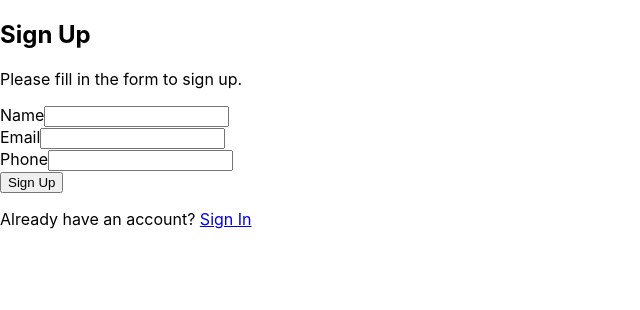
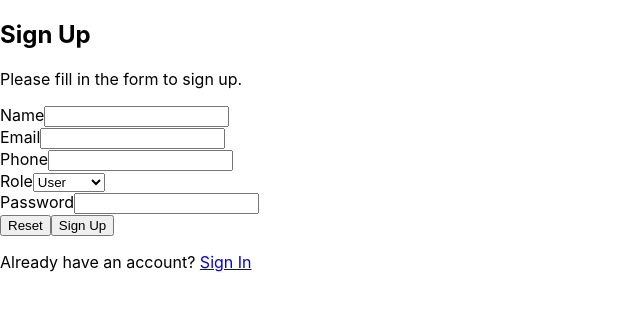
Before and after one commit to Deepanshu18099/Blockchain_cs731, a React (Create React App) app in the folder frontend/: page /signup in a window 1280 px wide. Shown: the top 310 px of the page, without its empty margins (0-640 px from the left). Built offline with nearby package versions, Linux system fonts and the light colour scheme.

Commit message:
auth comp

```diff
--- a/frontend/src/App.js
+++ b/frontend/src/App.js
@@ -2,6 +2,7 @@
 import './App.css';
 import Signup from './containers/Singup.js';
 import SignIn from './containers/Signin.js';
+import Home from './containers/Home.js';
 import { Route, Routes } from 'react-router-dom';
 
 function App() {
@@ -37,6 +38,7 @@ function App() {
       } />
       <Route path="/signup" element={<Signup />} />
       <Route path="/signin" element={<SignIn />} />
+      <Route path="/home" element={<Home />} />
       {/* Add more routes as needed */}
     </Routes>
 
--- /dev/null
+++ b/frontend/src/containers/Authcontext.js
@@ -0,0 +1,52 @@
+import React, { createContext, useContext, useState, useEffect } from "react";
+
+const AuthContext = createContext();
+
+export function AuthProvider({ children }) {
+  const [token, setToken] = useState(null);
+  const [userId, setUserId] = useState(null);
+  const [role, setRole] = useState(null);
+
+  // Load from localStorage on mount
+  useEffect(() => {
+    const storedToken = localStorage.getItem("token");
+    const storedUserId = localStorage.getItem("userid");
+    const storedRole = localStorage.getItem("role");
+
+    if (storedToken && storedUserId && storedRole) {
+      setToken(storedToken);
+      setUserId(storedUserId);
+      setRole(storedRole);
+    }
+  }, []);
+
+  const login = (token, userId, role) => {
+    setToken(token);
+    setUserId(userId);
+    setRole(role);
+
+    localStorage.setItem("token", token);
+    localStorage.setItem("userid", userId);
+    localStorage.setItem("role", role);
+  };
+
+  const logout = () => {
+    setToken(null);
+    setUserId(null);
+    setRole(null);
+
+    localStorage.removeItem("token");
+    localStorage.removeItem("userid");
+    localStorage.removeItem("role");
+  };
+
+  return (
+    <AuthContext.Provider value={{ token, userId, role, login, logout }}>
+      {children}
+    </AuthContext.Provider>
+  );
+}
+
+export function useAuth() {
+  return useContext(AuthContext);
+}
--- /dev/null
+++ b/frontend/src/containers/Home.js
@@ -0,0 +1,37 @@
+// tailwind css will be used for styling, basic structure
+import React from 'react';
+
+
+// simple dashboard page showing the application details
+import { Link } from "react-router-dom";
+import { useAuth } from "./Authcontext";  // import
+
+function Home() {
+  const { userId, role } = useAuth();  // get values from context
+
+  return (
+    <div className="flex items-center justify-center min-h-screen bg-gray-100">
+      <div className="bg-white p-6 rounded shadow-md w-80">
+        <h2 className="text-lg font-semibold mb-4">Welcome to the App</h2>
+        {userId ? (
+          <div>
+            <p className="mb-4">User ID: {userId}</p>
+            <p className="mb-4">Role: {role}</p>
+          </div>
+        ) : (
+          <div>
+            <p className="mb-4">Please sign up or sign in to continue.</p>
+            <Link to="/signup" className="text-blue-500 hover:underline">
+              Sign Up
+            </Link>
+            <Link to="/signin" className="text-blue-500 hover:underline ml-2">
+              Sign In
+            </Link>
+          </div>
+        )}
+      </div>
+    </div>
+  );
+}
+
+export default Home;
--- a/frontend/src/containers/Signin.js
+++ b/frontend/src/containers/Signin.js
@@ -1,24 +1,43 @@
-// this will be sign in page for hyperledger page, signing using userid, pvt key and recieve token from api
+// this will be sign in page for hyperledger page, signing using email and password and will return jwt token
 // tailwind css will be used for styling, basic structure
 import React, { useState } from 'react';
 import axios from 'axios';
-
+import { useNavigate } from 'react-router-dom';
+import { useEffect } from 'react';
+import { useAuth } from "./Authcontext";  // import
 
 const Signin = () => {
-  const [userId, setUserId] = useState('');
-  const [pvtKey, setPvtKey] = useState('');
-  const [token, setToken] = useState(null);
+  const [email, setEmail] = useState("");
+  const [password, setPassword] = useState("");
+  const [loading, setLoading] = useState(false);
+  const [errors, setErrors] = useState({ api: "" });
+  const navigate = useNavigate();
+  const { login } = useAuth();   // get login function
 
   const handleSubmit = async (e) => {
     e.preventDefault();
+    setLoading(true);
+    const apiurl = process.env.REACT_APP_API_URL;
     try {
-      const response = await axios.post('http://localhost:5000/signin', {
-        userId,
-        pvtKey,
-      });
-      setToken(response.data.token);
+      const response = await axios.post(`${apiurl}ledger/login`, { email, password });
+
+      if (response.status !== 200) {
+        setErrors({ api: "Error signing in" });
+        return;
+      }
+
+      console.log("Response from API:", response.data);
+
+      const { token, role, userid } = response.data;
+
+      login(token, userid, role);  // update context + localStorage
+
+      navigate("/home");
     } catch (error) {
-      console.error('Error signing in:', error);
+      console.error("Error signing in:", error);
+      setErrors({ api: "Invalid credentials" });
+    } finally {
+      setLoading(false);
     }
   };
 
@@ -26,34 +45,52 @@ const Signin = () => {
     <div className="flex items-center justify-center min-h-screen bg-gray-100">
       <div className="bg-white p-6 rounded shadow-md w-80">
         <h2 className="text-lg font-semibold mb-4">Sign In</h2>
+        <p className="mb-4">Please fill in the form to sign in.</p>
         <form onSubmit={handleSubmit}>
           <div className="mb-4">
-            <label htmlFor="userId" className="block text-sm font-medium text-gray-700">User ID</label>
+            <label htmlFor="email" className="block text-sm font-medium text-gray-700">
+              Email
+            </label>
             <input
-              type="text"
-              id="userId"
-              value={userId}
-              onChange={(e) => setUserId(e.target.value)}
+              type="email"
+              id="email"
+              value={email}
+              onChange={(e) => setEmail(e.target.value)}
               required
               className="mt-1 block w-full border border-gray-300 rounded px-3 py-2 focus:outline-none focus:ring focus:ring-blue-500"
+              disabled={loading}
             />
           </div>
           <div className="mb-4">
-            <label htmlFor="pvtKey" className="block text-sm font-medium text-gray-700">Private Key</label>
+            <label htmlFor="password" className="block text-sm font-medium text-gray-700">
+              Password
+            </label>
             <input
               type="password"
-              id="pvtKey"
-              value={pvtKey}
-              onChange={(e) => setPvtKey(e.target.value)}
+              id="password"
+              value={password}
+              onChange={(e) => setPassword(e.target.value)}
               required
               className="mt-1 block w-full border border-gray-300 rounded px-3 py-2 focus:outline-none focus:ring focus:ring-blue-500"
+              disabled={loading}
             />
           </div>
-          <button type="submit" className="w-full bg-blue-500 text-white py-2 rounded hover:bg-blue-600">Sign In</button>
+          {errors.api && (
+            <p className="text-red-500 text-sm mb-4">{errors.api}</p>
+          )}
+          <button
+            type="submit"
+            className={`w-full bg-blue-500 text-white py-2 rounded hover:bg-blue-600 ${
+              loading ? "opacity-50 cursor-not-allowed" : ""
+            }`}
+            disabled={loading}
+          >
+            Sign In
+          </button>
         </form>
-        {token && <p className="mt-4 text-green-600">Token: {token}</p>}
       </div>
     </div>
-    );
-}
+  );
+};
+
 export default Signin;
--- a/frontend/src/containers/Singup.js
+++ b/frontend/src/containers/Singup.js
@@ -8,10 +8,14 @@ const SignUp = () => {
   const [name, setName] = useState("");
   const [email, setEmail] = useState("");
   const [phone, setPhone] = useState("");
-  const [errors, setErrors] = useState({});
+  const [role, setRole] = useState("user");
+  const [password, setPassword] = useState("");
+  const [loading, setLoading] = useState(false);
+  const [errors, setErrors] = useState({ api: "" });
+  const [userid, setUserid] = useState("");
   const navigate = useNavigate();
-  const [pvtKey, setPvtKey] = useState("");
-  const [publicKey, setPublicKey] = useState("");
+  // const [pvtKey, setPvtKey] = useState("");
+  // const [publicKey, setPublicKey] = useState("");
 
 
 
@@ -35,6 +39,22 @@ const SignUp = () => {
     return () => clearInterval(interval);
   }, [timeout]);
 
+  // function to handle form submit loading
+  useEffect(() => {
+    if (loading) {
+      // inactive all inputs
+      document.querySelectorAll("input, select").forEach((input) => {
+        input.setAttribute("disabled", "disabled");
+      });
+    } else {
+      // active all inputs
+      document.querySelectorAll("input, select").forEach((input) => {
+        input.removeAttribute("disabled");
+      });
+    }
+  }, [loading]);
+
+
 
 
   // pvt key and public key will be returned from the api, which user has to save
@@ -42,6 +62,7 @@ const SignUp = () => {
   const handleSubmit = async (e) => {
     e.preventDefault();
     // print something to test
+    setLoading(true);
     console.log("User Name:", name);
     const apiurl = process.env.REACT_APP_API_URL;
     try {
@@ -51,21 +72,26 @@ const SignUp = () => {
         name,
         email,
         phone,
+        role,
+        password,
       });
 
+
       console.log("Response from API:", response.data);
+      setLoading(false);
 
 
       if (response.status !== 200) {
         setErrors({ api: "Error creating user" });
         return;
       }
-      console.log("Private Key:", pvtKey);
+      // console.log("Private Key:", pvtKey);
       console.log("User created successfully:", response.data);
 
-      setPvtKey(response.data.output.privateKey);
-      setPublicKey(response.data.message);
-      console.log("Private Key:", pvtKey);
+      // setPvtKey(response.data.output.privateKey);
+      // setPublicKey(response.data.message);
+      setUserid(response.data.userid);
+      // console.log("Private Key:", pvtKey);
       setTimeoutleft(timeout);
 
       // wait seconds to save the keys, and navigate to signin
@@ -83,7 +109,7 @@ const SignUp = () => {
       <div className="bg-white p-6 rounded shadow-md w-80">
         <h2 className="text-lg font-semibold mb-4">Sign Up</h2>
         {
-          !pvtKey &&
+          !userid &&
           <>
           <p className="mb-4">Please fill in the form to sign up.</p>
 
@@ -136,6 +162,57 @@ const SignUp = () => {
               className="mt-1 block w-full border border-gray-300 rounded px-3 py-2 focus:outline-none focus:ring focus:ring-blue-500"
               />
           </div>
+          <div className="mb-4">
+            <label
+              htmlFor="role"
+              className="block text-sm font-medium text-gray-700"
+              >
+              Role
+            </label>
+            <select
+              id="role"
+              value={role}
+              onChange={(e) => setRole(e.target.value)}
+              required
+              className="mt-1 block w-full border border-gray-300 rounded px-3 py-2 focus:outline-none focus:ring focus:ring-blue-500"
+            >
+              <option value="user">User</option>
+              <option value="provider">Provider</option>
+            </select>
+          </div>
+          <div className="mb-4">
+            <label
+              htmlFor="password"
+              className="block text-sm font-medium text-gray-700"
+              >
+              Password
+            </label>
+            <input
+              type="password"
+              id="password"
+              value={password}
+              onChange={(e) => setPassword(e.target.value)}
+              required
+              className="mt-1 block w-full border border-gray-300 rounded px-3 py-2 focus:outline-none focus:ring focus:ring-blue-500"
+            />
+          </div>
+          {errors.api && (
+            <p className="text-red-500 text-sm mb-4">{errors.api}</p>
+          )}
+          <button
+            type="button"
+            className="w-full bg-gray-500 text-white py-2 rounded hover:bg-gray-600"
+            onClick={() => {
+              setName("");
+              setEmail("");
+              setPhone("");
+              setRole("user");
+              setPassword("");
+              setErrors({ api: "" });
+            }}
+            >
+            Reset
+          </button>
           <button
             type="submit"
             className="w-full bg-blue-500 text-white py-2 rounded hover:bg-blue-600"
@@ -145,7 +222,7 @@ const SignUp = () => {
         </form>
         </>
         }
-        {pvtKey && (
+        {/* {pvtKey && (
           <>
           <h3>
             Keys generated successfully. Please save the keys safely.
@@ -161,7 +238,16 @@ const SignUp = () => {
             You will be redirected to sign in page in {timeout} seconds.
           </p>
           </>
+        )} */}
+
+        {userid && (
+          <p className="mt-4 text-green-500">
+            User created successfully. You will be redirected to sign in page in{" "}
+            {timeoutleft} seconds.
+            Your User ID is: {userid}
+          </p>
         )}
+
         <p className="mt-4 text-blue-500">
           Already have an account?{" "}
           <a href="/signin" className="underline">
--- a/frontend/src/index.js
+++ b/frontend/src/index.js
@@ -4,13 +4,15 @@ import './index.css';
 import App from './App';
 import reportWebVitals from './reportWebVitals';
 import { BrowserRouter } from 'react-router-dom';
-
+import { AuthProvider } from "./containers/Authcontext.js";  // import it
 
 const root = ReactDOM.createRoot(document.getElementById('root'));
 root.render(
   <React.StrictMode>
     <BrowserRouter>
-      <App />
+      <AuthProvider>  {/* wrap the app with AuthProvider */}
+        <App />
+      </AuthProvider>
     </BrowserRouter>
   </React.StrictMode>
 
```
Also changed, not shown: 2 other files (tests, documents, lock files or other folders).
